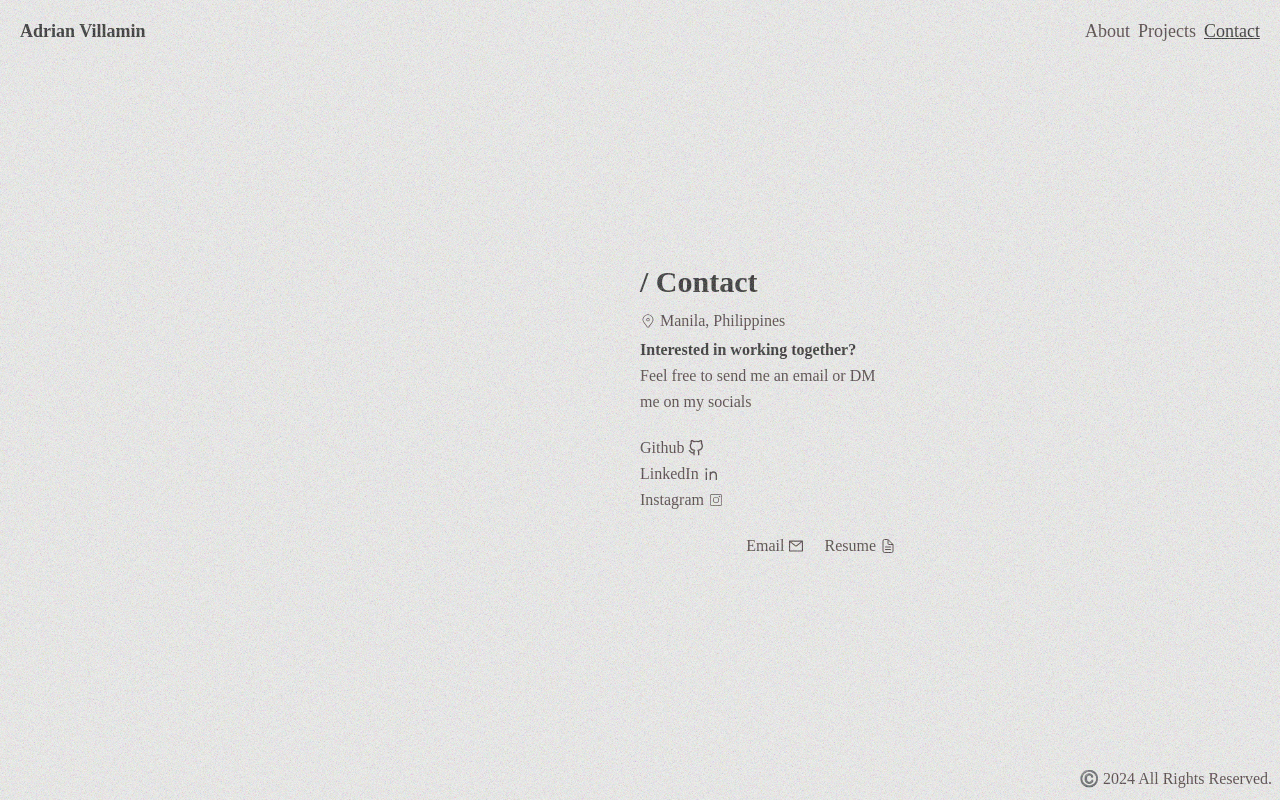
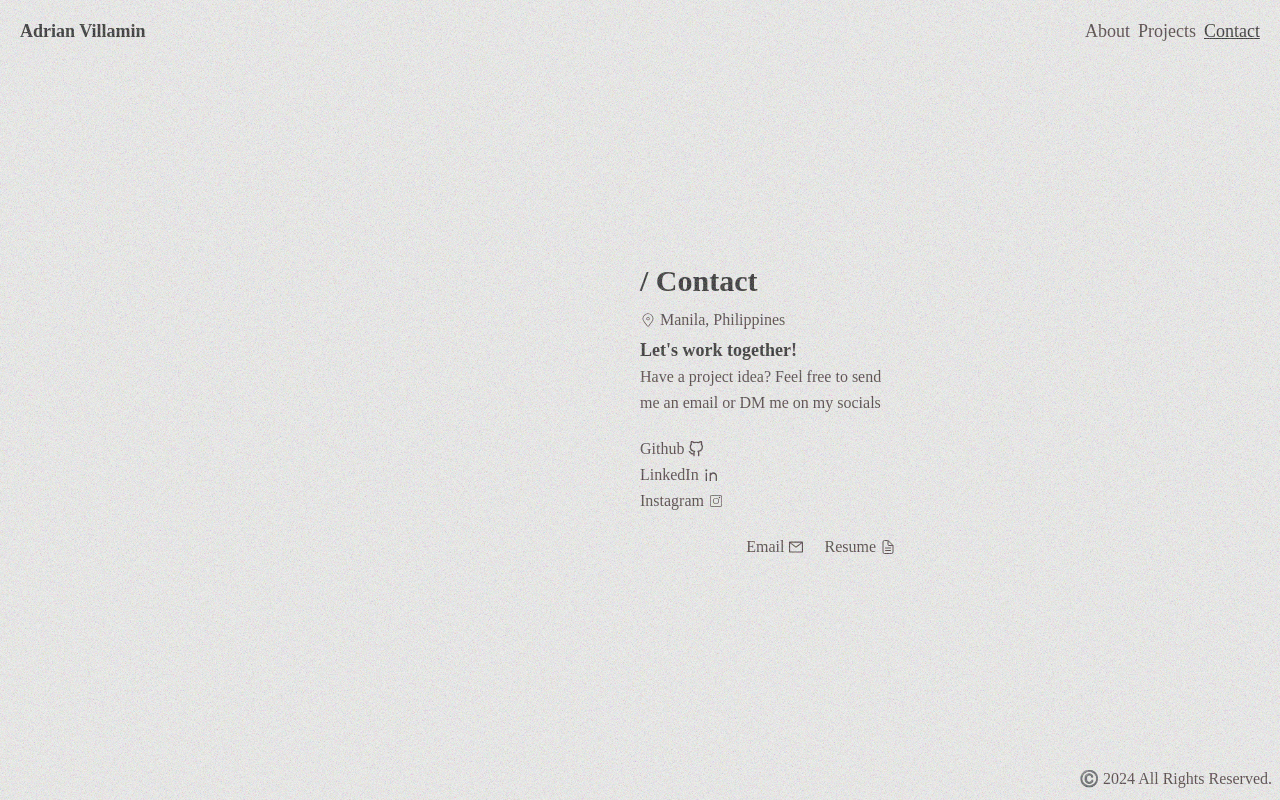
Before and after one commit to adrian92612/portfolio, a React (Vite) app: page /contact in a window 1280 px wide. Built offline with nearby package versions, Linux system fonts and the light colour scheme; a web font is replaced by a local one.

Commit message:
added noopen noreferrer to resume link

```diff
--- a/src/components/pages/contact.tsx
+++ b/src/components/pages/contact.tsx
@@ -3,6 +3,9 @@ import { CiInstagram, CiLocationOn } from "react-icons/ci";
 import { FiGithub } from "react-icons/fi";
 import { IoDocumentTextOutline } from "react-icons/io5";
 import { RiLinkedinLine } from "react-icons/ri";
+
+const resumeLink =
+  "https://drive.google.com/file/d/1oxJYVrJ-aTYYe3dYsGn7j2zN9mNNMvFT/view?usp=sharing";
 
 const socials = [
   {
@@ -37,8 +40,11 @@ export default function Contact() {
           <p className="inline-flex items-center gap-1">
             <CiLocationOn aria-hidden="true" /> Manila, Philippines
           </p>
-          <h3>Interested in working together?</h3>
-          <p>Feel free to send me an email or DM me on my socials</p>
+          <h3 className="text-lg">Let&apos;s work together!</h3>
+          <p>
+            Have a project idea? Feel free to send me an email or DM me on my
+            socials
+          </p>
           <ul className="my-5">
             {socials.map((social) => (
               <li key={social.name}>
@@ -67,7 +73,9 @@ export default function Contact() {
             </li>
             <li>
               <a
-                href=""
+                href={resumeLink}
+                target="_blank"
+                rel="noopener noreferrer"
                 className="inline-flex items-center gap-1 relative"
                 aria-label="View my resume"
               >
--- a/src/components/projects-section.tsx
+++ b/src/components/projects-section.tsx
@@ -102,7 +102,7 @@ export function ProjectsSection() {
 
   return (
     <section
-      className="ml-2 mt-5 sm:ml-[50%] max-w-60 border-y border-textColor2"
+      className="ml-2 mt-5 sm:ml-[50%] max-w-60 border-y border-textColor2 z-10"
       aria-labelledby="projects-heading"
     >
       {showVideo && (
@@ -120,7 +120,7 @@ export function ProjectsSection() {
             key={project.name}
             className="animate-fadeInSlideUp mb-8 grid gap-2"
           >
-            <h4>{project.name}</h4>
+            <h4 className="text-lg">{project.name}</h4>
             <div>
               <img
                 src={project.image}
```
